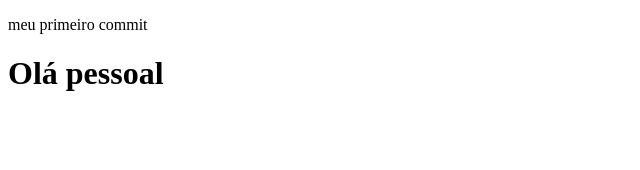
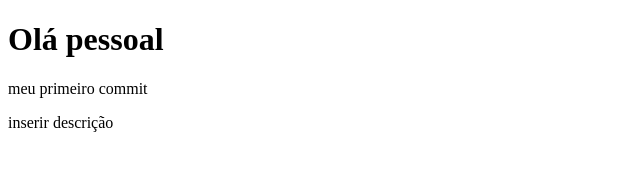
Before and after one commit to thaisrcruz/aula_4, a plain HTML site: page index.html in a window 1280 px wide. Shown: the whole page, without its empty margins (0-640 px from the left). Drawn offline with Linux system fonts and the light colour scheme.

Commit message:
comentario

```diff
--- a/index.html
+++ b/index.html
@@ -6,7 +6,8 @@
     <title>Document</title>
 </head>
 <body>
+    <h1>Olá pessoal</h1>
     <p>meu primeiro commit</p>
-    <h1>Olá pessoal</h1>
+    <p>inserir descrição</p>
 </body>
 </html>
```
